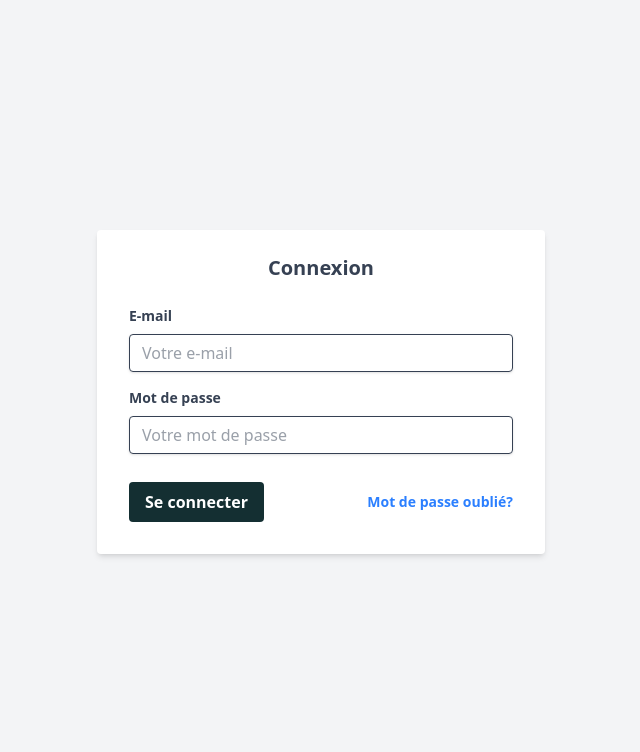
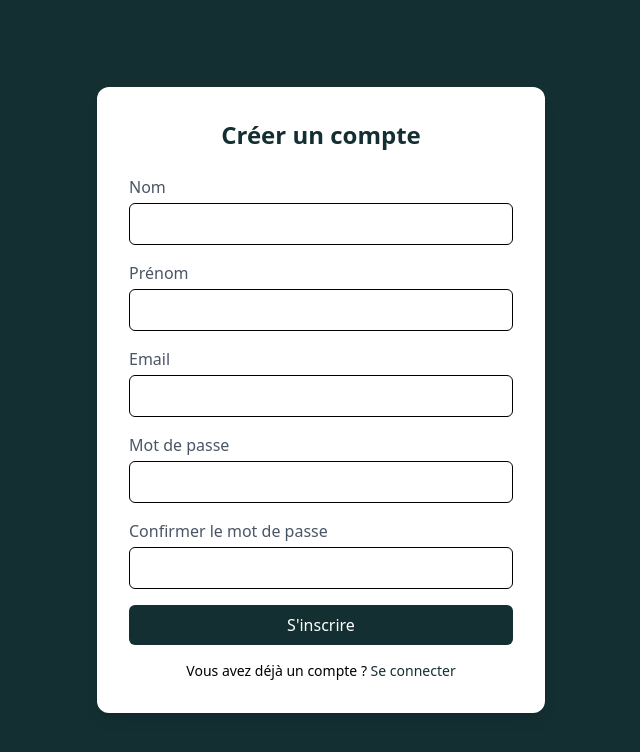
Before and after one commit to Dii11/Kajiko, a React (Vite) app: page / in a window 1280 px wide. Shown: the top 752 px of the page, without its empty margins (319-959 px from the left). Built offline with nearby package versions, Linux system fonts and the light colour scheme.

Commit message:
add register file

```diff
--- a/src/App.jsx
+++ b/src/App.jsx
@@ -2,11 +2,12 @@ import { useState } from 'react'
 import './App.scss'
 import LandingPage from './auth/LandingPage'
 import Login from './auth/Login'
+import Register from './auth/Register'
 
 function App() {
   const [count, setCount] = useState(0)
 
-  return <Login/>
+  return <Register/>
 }
 
 export default App
--- a/src/auth/Register.jsx
+++ b/src/auth/Register.jsx
@@ -0,0 +1,98 @@
+import React from "react";
+import { Formik, ErrorMessage, Field, Form } from "formik";
+import * as Yup from "yup";
+const validateForm = Yup.object({
+  nom: Yup.string().required(),
+  prenom: Yup.string().required(),
+  email: Yup.string().required(),
+  password: Yup.string()
+    .min(6, "mot de passe doit contenir au moins 6 caractères")
+    .required("mot de passe obligatoire"),
+  confirm: Yup.string().required("les mots de passe doivent être conforme"),
+});
+const Register = () => {
+  const initialValue = {
+    nom: "",
+    prenom: "",
+    email: "",
+    password: "",
+    confirmer: "",
+    dateCreation: "",
+  };
+  const handleSubmit = (values) => {
+    console.log("inscription réussi", values);
+  };
+  return (
+    <div className="flex items-center justify-center min-h-screen bg-primaryColor ">
+      <div className="bg-white p-8 rounded-xl shadow-lg w-full max-w-md">
+        <h2 className="text-2xl font-bold mb-6 text-center text-primaryColor">
+          Créer un compte
+        </h2>
+        <Formik initialValues={initialValue} validationSchema={validateForm}>
+          <Form className="space-y-4">
+            <div>
+                <label htmlFor="nom" className="block mb-1 text-gray-600">Nom</label>
+                <Field type='text' name='nom' className='w-full px-4 py-2 border rounded-md focus:outline-none'/>
+                <ErrorMessage name="nom" component="div" className="text-red-500 text-sm mt-1" />
+                </div>
+                <div>
+              <label className="block mb-1 text-gray-600">Prénom</label>
+              <Field
+                type="text"
+                name="prenom"
+                className="w-full px-4 py-2 border rounded-md focus:outline-none focus:ring focus:border-primaryColor"
+              />
+              <ErrorMessage name="prenom" component="div" className="text-red-500 text-sm mt-1" />
+            </div>
+
+            <div>
+              <label className="block mb-1 text-gray-600">Email</label>
+              <Field
+                type="email"
+                name="email"
+                className="w-full px-4 py-2 border rounded-md focus:outline-none focus:ring focus:border-primaryColor"
+              />
+              <ErrorMessage name="email" component="div" className="text-red-500 text-sm mt-1" />
+            </div>
+
+            <div>
+              <label className="block mb-1 text-gray-600">Mot de passe</label>
+              <Field
+                type="password"
+                name="password"
+                className="w-full px-4 py-2 border rounded-md focus:outline-none focus:ring focus:border-primaryColor"
+              />
+              <ErrorMessage name="password" component="div" className="text-red-500 text-sm mt-1" />
+            </div>
+
+            <div>
+              <label className="block mb-1 text-gray-600">Confirmer le mot de passe</label>
+              <Field
+                type="password"
+                name="confirmer"
+                className="w-full px-4 py-2 border rounded-md focus:outline-none focus:ring focus:border-primaryColor"
+              />
+              <ErrorMessage name="confirmer" component="div" className="text-red-500 text-sm mt-1" />
+            </div>
+
+            <button
+              type="submit"
+              className="w-full bg-primaryColor text-white py-2 rounded-md hover:bg-primaryColor/90 transition"
+            >
+              S'inscrire
+            </button>
+          </Form>
+        </Formik>
+
+        <p className="text-sm text-center mt-4">
+          Vous avez déjà un compte ?{' '}
+          <a href="/login" className="text-primaryColor hover:underline">
+            Se connecter
+          </a>
+        </p>
+      </div>
+    </div>
+  );
+};
+
+export default Register;
```
